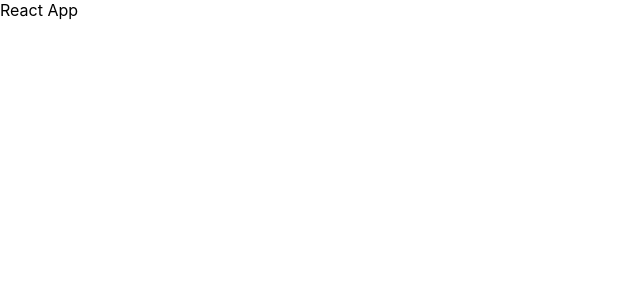
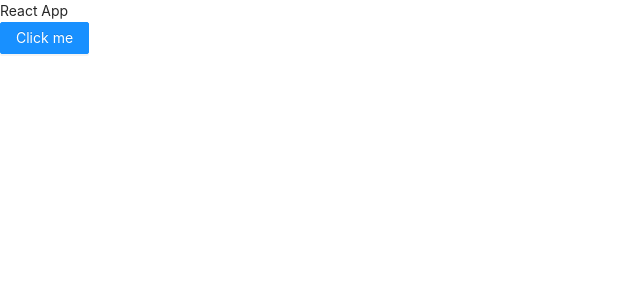
Before and after one commit to arteyo14/demo-pokedex-app, a React (Create React App) app: page / in a window 1280 px wide. Shown: the top 300 px of the page, without its empty margins (0-640 px from the left). Built offline with nearby package versions, Linux system fonts and the light colour scheme.

Commit message:
[02-setup] - install ui dependencies

```diff
--- a/package.json
+++ b/package.json
@@ -6,9 +6,11 @@
     "@testing-library/jest-dom": "^5.16.5",
     "@testing-library/react": "^13.4.0",
     "@testing-library/user-event": "^13.5.0",
+    "antd": "^4.24.1",
     "react": "^18.2.0",
     "react-dom": "^18.2.0",
     "react-scripts": "5.0.1",
+    "styled-component": "^2.8.0",
     "web-vitals": "^2.1.4"
   },
   "scripts": {
--- a/src/App.js
+++ b/src/App.js
@@ -1,5 +1,12 @@
+import { Button } from 'antd';
+
 function App() {
-  return <div>React App</div>;
+  return (
+    <div>
+      <div>React App</div>
+      <Button type="primary">Click me</Button>
+    </div>
+  );
 }
 
 export default App;
```
Also changed, not shown: src/index.js (+6 -5 lines), 1 other file (tests, documents, lock files or other folders).
